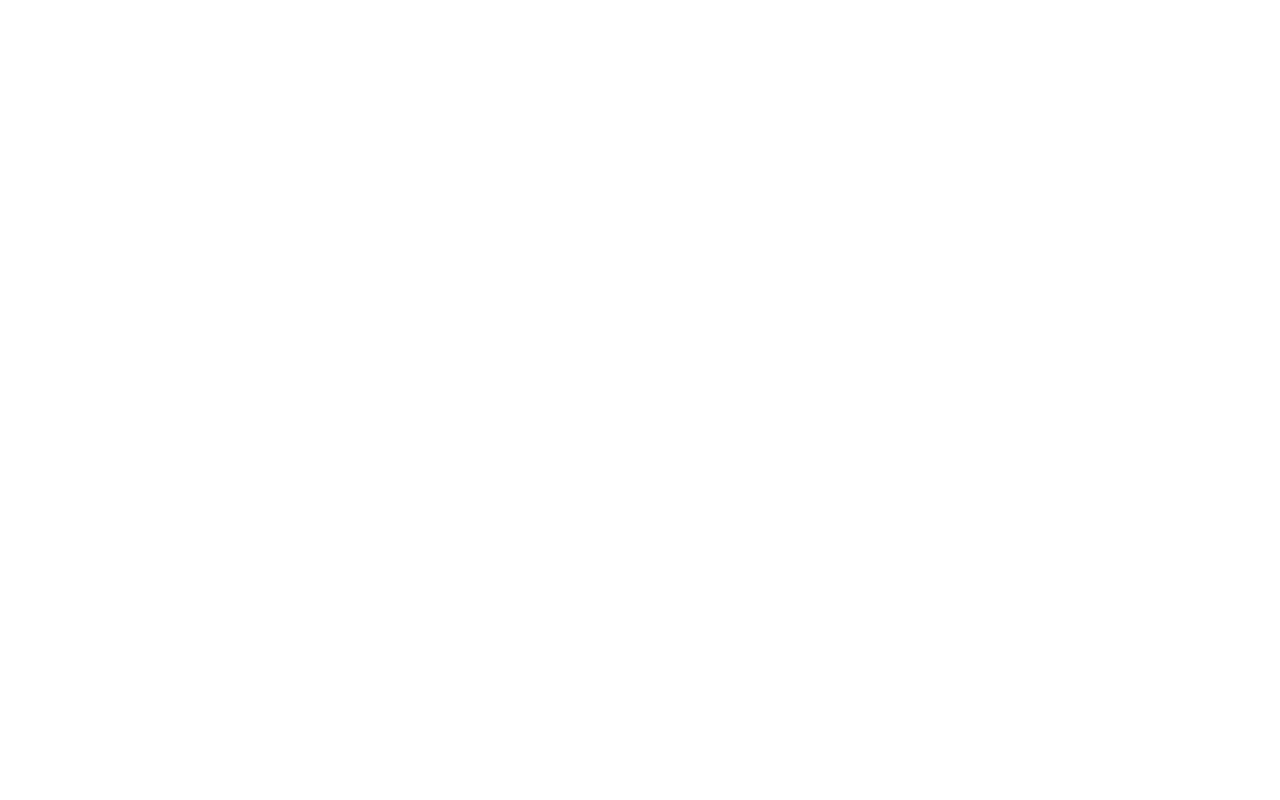
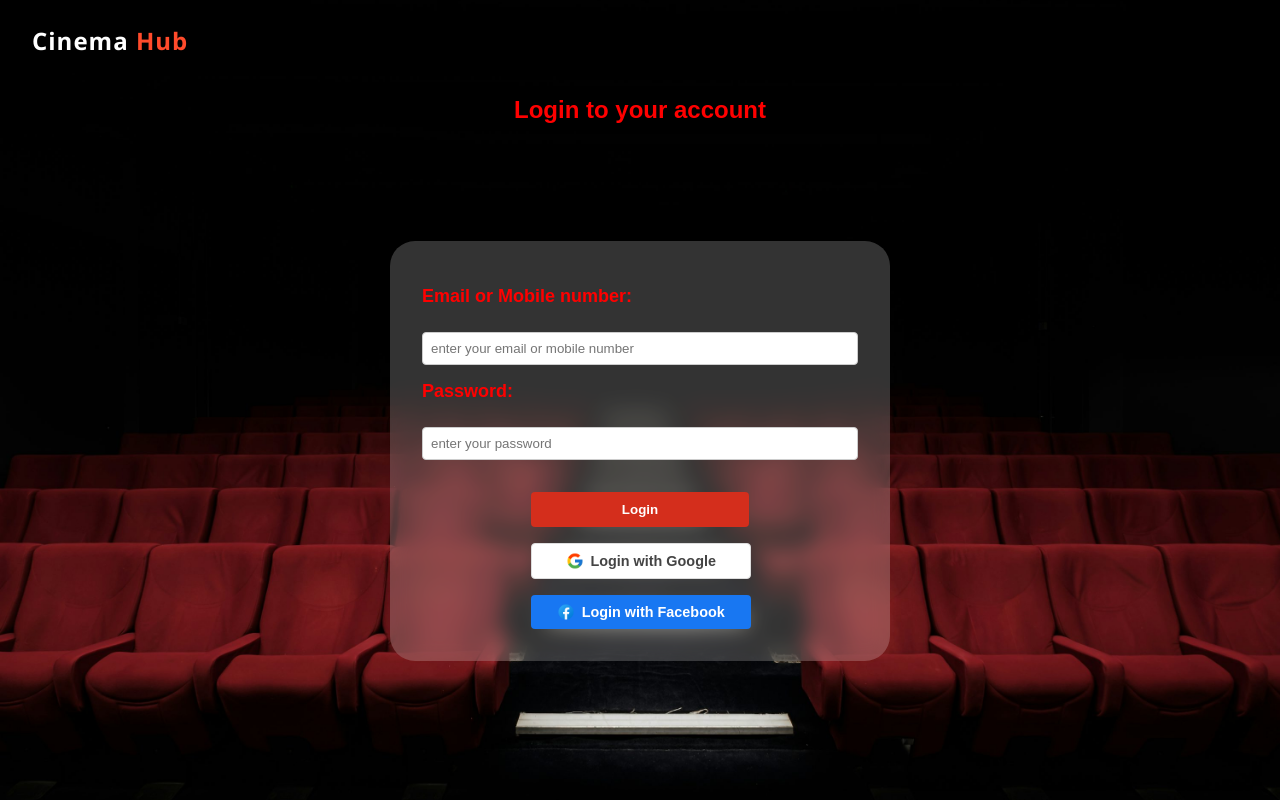
Before and after one commit to Nour-z12/cinema-client, a plain HTML site: page index.html in a window 1280 px wide. Drawn offline with Linux system fonts and the light colour scheme.

Commit message:
exchanged the id by class and finished login page

```diff
--- a/index.html
+++ b/index.html
@@ -0,0 +1,37 @@
+<!DOCTYPE html>
+<html lang="en">
+<head>
+    <meta charset="UTF-8">
+    <meta name="viewport" content="wclassth=device-wclassth, initial-scale=1.0">
+    <title>signup</title>
+    <link rel="stylesheet" href="./styles/index.css">
+</head>
+<body>
+    <div class="logo">Cinema <span>Hub</span></div>
+
+        <h2 class="welcome">Login to your account</h2>
+    <div class="signup_card">
+        <div class="container">
+        <label for=""> Email or Mobile number:
+            <br></br>
+             <input type="text" name="name" class="username" placeholder="enter your email or mobile number" >
+        </label>
+
+        <label for="">Password:
+            <br></br>
+             <input type="password" name="password_hash" class="password_hash" placeholder="enter your password">
+        </label>
+
+             <input type="submit" value="Login" class="submit-btn">
+             <button class="google-btn">
+                <img src="./assets/google-icon.png" alt="Google icon"> Login with Google
+            </button>
+            <button class="facebook-btn">
+                <img src="./assets/facebook-icon.png" alt="Facebook icon"> Login with Facebook
+            </button>
+        </div>
+
+    </div>
+
+</body>
+</html>
--- /dev/null
+++ b/styles/index.css
@@ -0,0 +1,240 @@
+body {
+    background-image: url("../assets/cinema.jpeg");
+    background-size: cover;
+    background-position: center;
+    margin: 0;
+    padding: 0;
+    height: 100vh;
+    display: flex;
+    justify-content: center;
+    align-items: center;
+    font-family: sans-serif;
+}
+.logo {
+    position: fixed;
+    top: 1rem;
+    left: 1rem;
+    font-size: 1.5rem;
+    font-weight: bold;
+    color: #fff;
+    background: rgba(0, 0, 0, 0.6);
+    padding: 0.5rem 1rem;
+    border-radius: 8px;
+    z-index: 100;
+    font-family: 'Segoe UI', sans-serif;
+    letter-spacing: 1px;
+    text-shadow: 0 0 3px rgba(0, 0, 0, 0.6);
+}
+
+.logo span {
+    color: #ff4b2b;
+}
+
+
+
+.welcome {
+    color: red;
+    position: absolute;
+    top: 2rem;
+    width: 100%;
+    text-align: center;
+    font-size: 1.5rem;
+
+    opacity: 0;
+    transform: translateY(-30px);
+    animation: slideInTop 0.8s ease-out forwards;
+    animation-delay: 0.3s;
+}
+
+@keyframes slideInTop {
+    to {
+        opacity: 1;
+        transform: translateY(0);
+    }
+}
+
+
+
+.signup_card {
+    background: rgba(255, 255, 255, 0.2);
+    backdrop-filter: blur(10px);
+    opacity: 1;
+    width: 90%;
+    max-width: 500px;
+    border-radius: 25px;
+    padding: 20px;
+    box-sizing: border-box;
+    position: relative;
+   margin-top: 13%;
+}
+
+
+.container {
+    display: flex;
+    flex-direction: column;
+    gap: 1rem;
+    margin-top: 0.8rem;
+}
+
+label {
+    font-size: 18px;
+    font-weight: bold;
+    color: red;
+}
+
+input {
+    width: 100%;
+    padding: 8px;
+    margin-top: 4px;
+    border: 1px solid #ccc;
+    border-radius: 4px;
+    box-sizing: border-box;
+}
+
+
+.container label:first-of-type {
+    margin-top: 0;
+}
+
+.submit-btn {
+    background-color: #d42e1c;
+    color: white;
+    font-weight: bold;
+    border: none;
+    cursor: pointer;
+    margin-top: 1rem;
+    padding: 10px;
+    border-radius: 4px;
+    transition: background-color 0.3s ease;
+    align-self: center;
+    width: 50%;
+}
+
+.submit-btn:hover {
+    background-color: #ff1c00;
+    font-size: larger;
+
+}
+
+.social-login {
+    display: flex;
+    flex-direction: column;
+    align-items: center;
+    gap: 0.75rem;
+    margin-top: 1.5rem;
+}
+
+.google-btn,
+.facebook-btn {
+    display: flex;
+    align-items: center;
+    justify-content: center;
+    gap: 0.4rem;
+    width: 80%;
+    max-width: 220px;
+    padding: 8px 12px;
+    font-size: 0.9rem;
+    font-weight: 600;
+    border: none;
+    border-radius: 4px;
+    cursor: pointer;
+    transition: background-color 0.2s ease;
+    margin-left: 25%;
+}
+
+.google-btn {
+    background-color: #fff;
+    color: #444;
+    border: 1px solid #ddd;
+}
+
+.google-btn:hover {
+    background-color: #f1f1f1;
+}
+
+.facebook-btn {
+    background-color: #1877f2;
+    color: #fff;
+}
+
+.facebook-btn:hover {
+    background-color: #0f66d0;
+}
+
+.google-btn img,
+.facebook-btn img {
+    width: 18px;
+    height: 18px;
+}
+
+
+@media (max-width: 400px) {
+    .signup_card {
+        padding: 1.5rem;
+        border-radius: 20px;
+        margin-top: 23%;
+    }
+    .welcome {
+        font-size: 1.2rem;
+        top: 1rem;
+        margin-top: 17%;
+    }
+    input {
+        padding: 10px;
+    }
+    .submit-btn {
+        width: 100%;
+    }
+    .logo {
+        font-size: 1rem;
+        padding: 0.3rem 0.6rem;
+    }
+}
+
+
+@media (min-width: 401px) and (max-width: 600px) {
+    .signup_card {
+        padding: 1.2rem;
+        border-radius: 22px;
+        margin-top: 18%;
+    }
+    .welcome {
+        font-size: 1.3rem;
+        margin-top: 10%;
+    }
+    .logo {
+        font-size: 1.2rem;
+    }
+}
+
+
+@media (min-width: 601px) and (max-width: 900px) {
+    .signup_card {
+        padding: 1.5rem;
+        border-radius: 24px;
+        margin-top: 10%;
+    }
+    .welcome {
+        font-size: 1.4rem;
+        margin-top: 7%;
+    }
+    .logo {
+        font-size: 1.3rem;
+    }
+}
+
+
+@media (min-width: 901px) {
+    .signup_card {
+        padding: 2rem;
+        border-radius: 25px;
+        margin-top: 8%;
+    }
+    .welcome {
+        font-size: 1.5rem;
+        margin-top: 5%;
+    }
+    .logo {
+        font-size: 1.5rem;
+    }
+}
--- a/styles/singup.css
+++ b/styles/signup.css
@@ -10,7 +10,7 @@ body {
     align-items: center;
     font-family: sans-serif;
 }
-#logo {
+.logo {
     position: fixed;
     top: 1rem;
     left: 1rem;
@@ -26,21 +26,21 @@ body {
     text-shadow: 0 0 3px rgba(0, 0, 0, 0.6);
 }
 
-#logo span {
-    color: #ff4b2b; /* Accent color */
+.logo span {
+    color: #ff4b2b;
 }
 
 
 
-#welcome {
+.welcome {
     color: red;
     position: absolute;
     top: 2rem;
     width: 100%;
     text-align: center;
     font-size: 1.5rem;
+    margin-bottom: 5%;
 
-    /* Slide-in animation */
     opacity: 0;
     transform: translateY(-30px);
     animation: slideInTop 0.8s ease-out forwards;
@@ -56,7 +56,7 @@ body {
 
 
 
-#signup_card {
+.signup_card {
     background: rgba(255, 255, 255, 0.2);
     backdrop-filter: blur(10px);
     opacity: 1;
@@ -70,7 +70,7 @@ body {
 }
 
 
-#container {
+.container {
     display: flex;
     flex-direction: column;
     gap: 1rem;
@@ -81,48 +81,55 @@ label {
     font-size: 18px;
     font-weight: bold;
     color: red;
+    margin-top: 3%;
+    display: block;
 }
 
 input {
     width: 100%;
     padding: 8px;
-    margin-top: 4px;
+    margin-top: 2px;
     border: 1px solid #ccc;
     border-radius: 4px;
     box-sizing: border-box;
 }
 
 
-#container label:first-of-type {
+.container label:first-of-type {
     margin-top: 0;
 }
 
-#submit-btn {
+.submit-btn {
     background-color: #d42e1c;
     color: white;
     font-weight: bold;
     border: none;
     cursor: pointer;
     margin-top: 1rem;
-    padding: 10px;
-    border-radius: 4px;
-    transition: background-color 0.3s ease;
-    align-self: center;
-    width: 50%;
+    padding: 12px 0;
+    border-radius: 6px;
+    transition: background-color 0.3s ease, font-size 0.2s;
+    width: 80%;
+    max-width: 260px;
+    display: block;
+    margin-left: auto;
+    margin-right: auto;
+    font-size: 1rem;
+    letter-spacing: 0.5px;
+    box-shadow: 0 2px 8px rgba(212, 46, 28, 0.08);
 }
 
-#submit-btn:hover {
+.submit-btn:hover {
     background-color: #ff1c00;
-    font-size: larger;
-
+    font-size: 1.08rem;
 }
 
 .social-login {
     display: flex;
     flex-direction: column;
     align-items: center;
-    gap: 0.75rem;
-    margin-top: 1.5rem;
+    gap: 1rem;
+    margin-top: 2rem;
 }
 
 .google-btn,
@@ -130,17 +137,19 @@ input {
     display: flex;
     align-items: center;
     justify-content: center;
-    gap: 0.4rem;
+    gap: 0.6rem;
     width: 80%;
-    max-width: 220px;
-    padding: 8px 12px;
-    font-size: 0.9rem;
+    max-width: 260px;
+    padding: 10px 0;
+    font-size: 1rem;
     font-weight: 600;
     border: none;
-    border-radius: 4px;
+    border-radius: 6px;
     cursor: pointer;
     transition: background-color 0.2s ease;
-    margin-left: 25%;
+    margin: 0 auto;
+    box-shadow: 0 2px 8px rgba(0,0,0,0.06);
+    margin-top: 5%;
 }
 
 .google-btn {
@@ -162,6 +171,7 @@ input {
     background-color: #0f66d0;
 }
 
+
 .google-btn img,
 .facebook-btn img {
     width: 18px;
@@ -170,12 +180,12 @@ input {
 
 
 @media (max-width: 400px) {
-    #signup_card {
+    .signup_card {
         padding: 1.5rem;
         border-radius: 20px;
         margin-top: 23%;
     }
-    #welcome {
+    .welcome {
         font-size: 1.2rem;
         top: 1rem;
         margin-top: 17%;
@@ -183,10 +193,10 @@ input {
     input {
         padding: 10px;
     }
-    #submit-btn {
+    .submit-btn {
         width: 100%;
     }
-    #logo {
+    .logo {
         font-size: 1rem;
         padding: 0.3rem 0.6rem;
     }
@@ -194,48 +204,48 @@ input {
 
 
 @media (min-width: 401px) and (max-width: 600px) {
-    #signup_card {
+    .signup_card {
         padding: 1.2rem;
         border-radius: 22px;
         margin-top: 18%;
     }
-    #welcome {
+    .welcome {
         font-size: 1.3rem;
         margin-top: 10%;
     }
-    #logo {
+    .logo {
         font-size: 1.2rem;
     }
 }
 
 
 @media (min-width: 601px) and (max-width: 900px) {
-    #signup_card {
+    .signup_card {
         padding: 1.5rem;
         border-radius: 24px;
         margin-top: 10%;
     }
-    #welcome {
+    .welcome {
         font-size: 1.4rem;
         margin-top: 7%;
     }
-    #logo {
+    .logo {
         font-size: 1.3rem;
     }
 }
 
 
 @media (min-width: 901px) {
-    #signup_card {
+    .signup_card {
         padding: 2rem;
         border-radius: 25px;
         margin-top: 8%;
     }
-    #welcome {
+    .welcome {
         font-size: 1.5rem;
         margin-top: 5%;
     }
-    #logo {
+    .logo {
         font-size: 1.5rem;
     }
 }
```
Also changed, not shown: pages/signup.html (+19 -15 lines), scripts/signup.js (added, +25 -0 lines), scripts/sinup.js (deleted).
